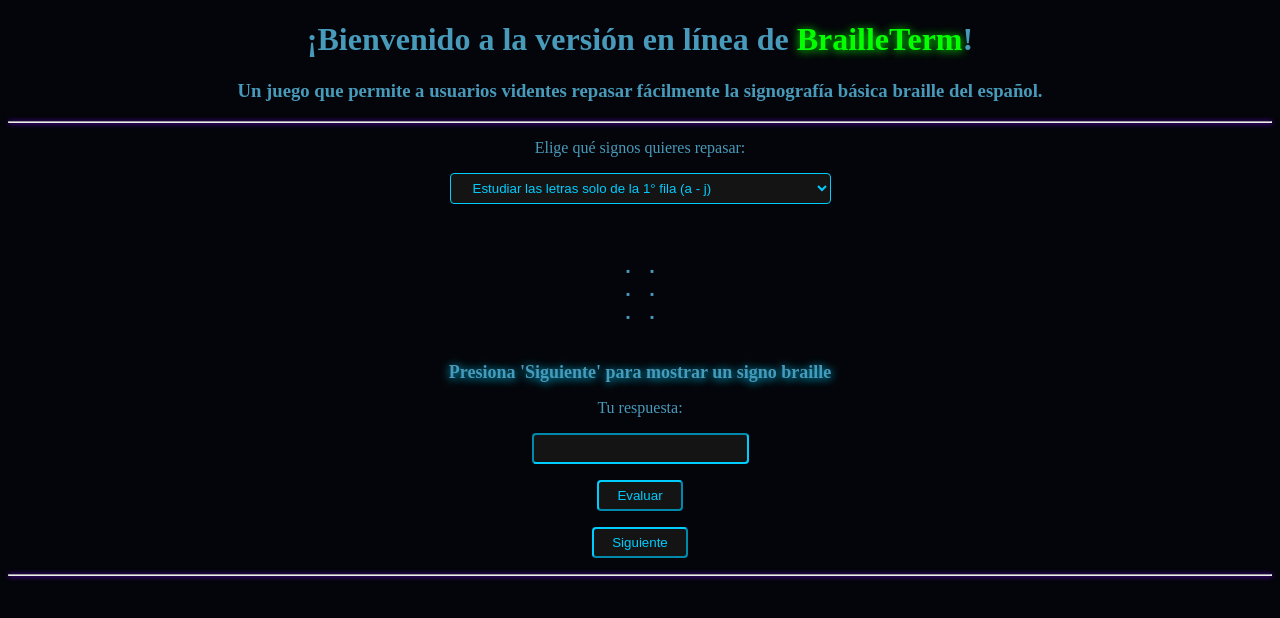
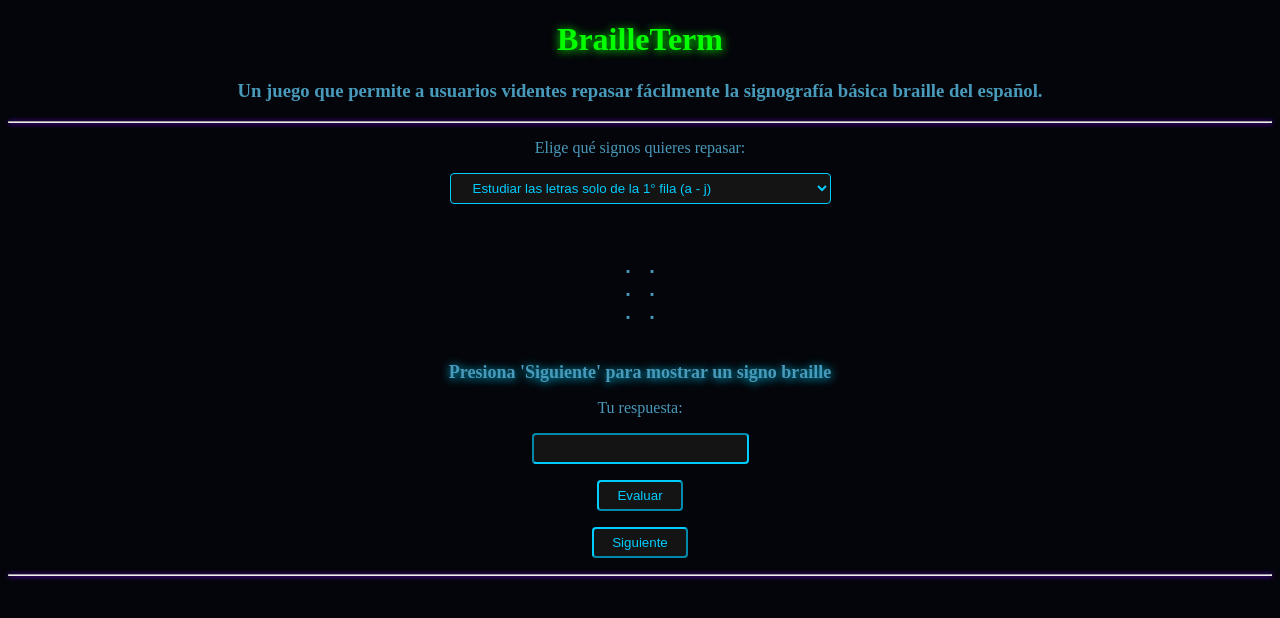
Before and after one commit to oliver-almaraz/BrailleTermWeb, a plain HTML site: page index.html in a window 1280 px wide. Drawn offline with Linux system fonts and the light colour scheme.

Commit message:
Update index.html

```diff
--- a/index.html
+++ b/index.html
@@ -9,7 +9,7 @@
     </head>
 
     <body>
-        <h1>¡Bienvenido a la versión en línea de <strong>BrailleTerm</strong>!</h1>
+        <h1><strong>BrailleTerm</strong></h1>
         <h3>Un juego que permite a usuarios videntes repasar fácilmente la signografía básica braille del español.</h3>
         <hr>
 
```
